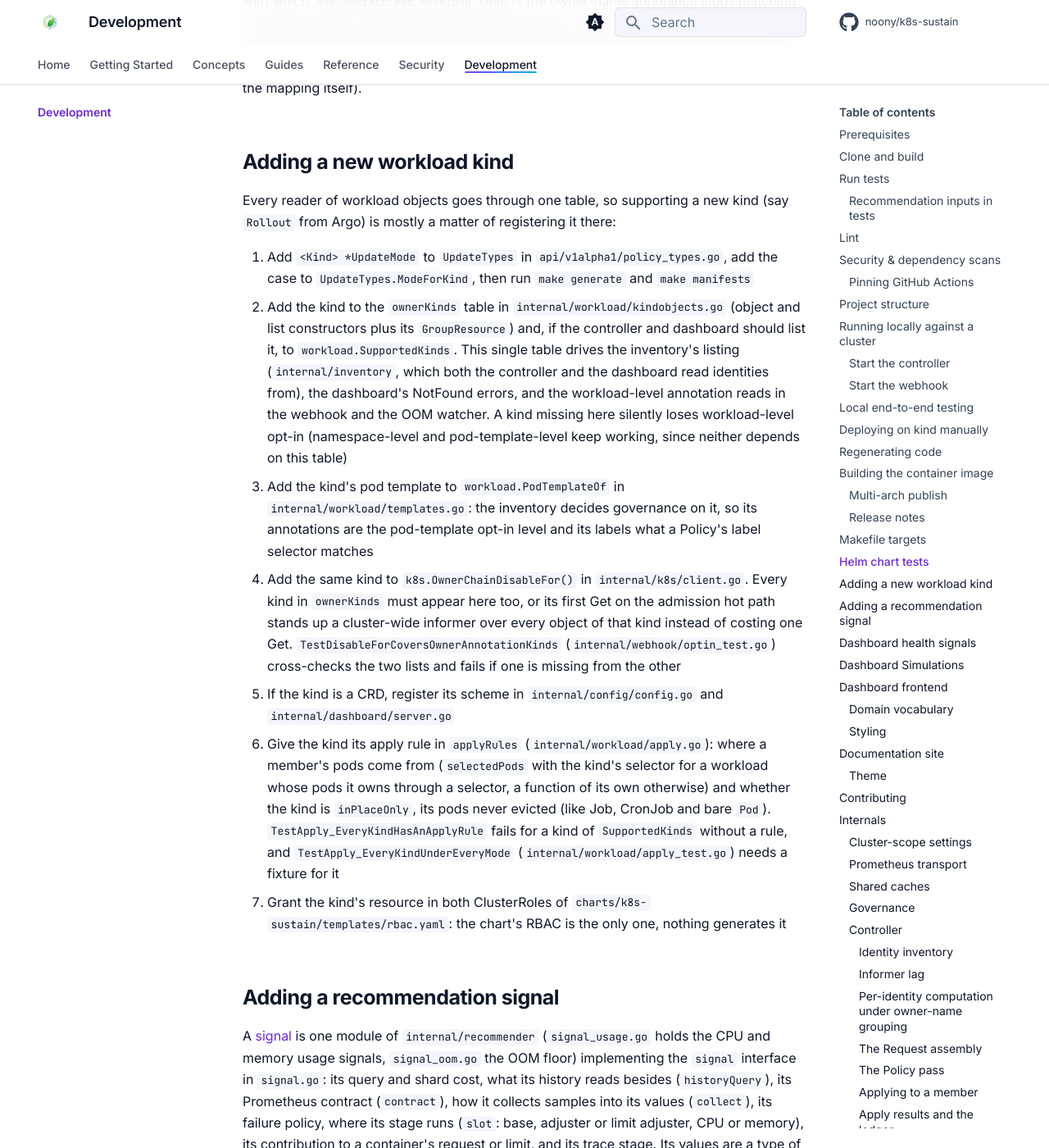
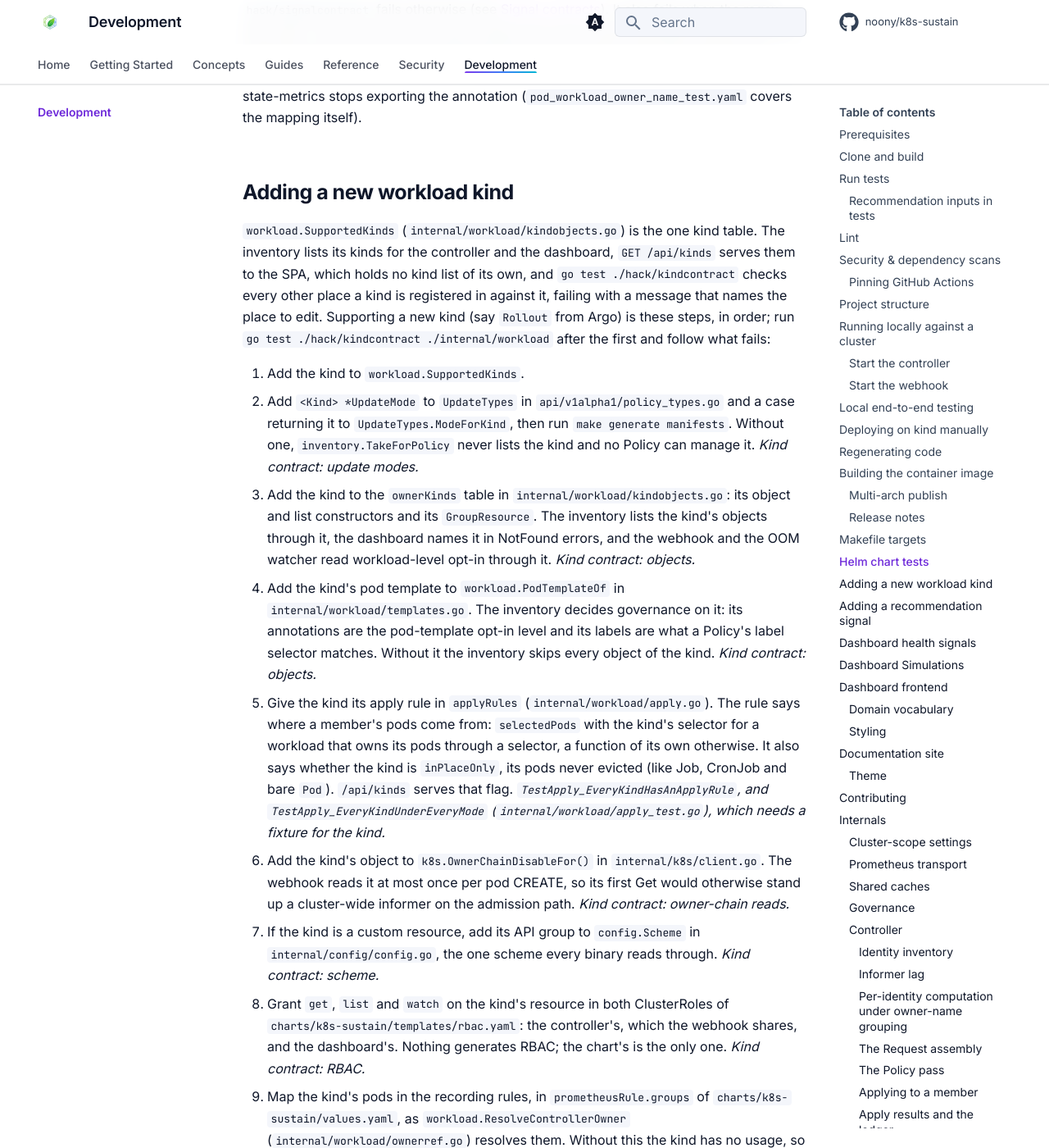
Before and after one commit to noony/k8s-sustain, an MkDocs documentation site: the page built from docs/development.md, in a window 1280 px wide and 1400 px high, scrolled down 8081 px. Shown: the whole window at 82% size. Built offline with MkDocs 1.6.1 and Material for MkDocs 9.7.7, drawn with Linux system fonts in a browser that asks for light colours; comment, search, counter and statistics services are not loaded; the version menu is left out; some of the changed text lies outside the part shown.

Commit message:
docs: rewrite the add-a-kind recipe around the kind contract

```diff
--- a/docs/development.md
+++ b/docs/development.md
@@ -150,6 +150,8 @@ k8s-sustain/
 │   └── k8s-sustain-policies/ # Policy objects chart
 ├── hack/
 │   ├── docscheck/         # Docs drift guards (run by go test)
+│   ├── kindcontract/      # Every place a workload kind is registered in, checked against workload.SupportedKinds (run by go test)
+│   ├── signalcontract/    # The chart checked against every recommendation signal's Prometheus contract (run by go test)
 │   └── scenarios/         # kind end-to-end scenarios
 ├── docs/                  # This documentation
 ├── Dockerfile
@@ -336,16 +338,35 @@ kube-state-metrics stops exporting the annotation
 
 ## Adding a new workload kind
 
-Every reader of workload objects goes through one table, so supporting a new
-kind (say `Rollout` from Argo) is mostly a matter of registering it there:
+`workload.SupportedKinds` (`internal/workload/kindobjects.go`) is the one kind
+table. The inventory lists its kinds for the controller and the dashboard,
+`GET /api/kinds` serves them to the SPA, which holds no kind list of its own,
+and `go test ./hack/kindcontract` checks every other place a kind is
+registered in against it, failing with a message that names the place to edit.
+Supporting a new kind (say `Rollout` from Argo) is these steps, in order; run
+`go test ./hack/kindcontract ./internal/workload` after the first and follow
+what fails:
 
-1. Add `<Kind> *UpdateMode` to `UpdateTypes` in `api/v1alpha1/policy_types.go`, add the case to `UpdateTypes.ModeForKind`, then run `make generate` and `make manifests`
-2. Add the kind to the `ownerKinds` table in `internal/workload/kindobjects.go` (object and list constructors plus its `GroupResource`) and, if the controller and dashboard should list it, to `workload.SupportedKinds`. This single table drives the inventory's listing (`internal/inventory`, which both the controller and the dashboard read identities from), the dashboard's NotFound errors, and the workload-level annotation reads in the webhook and the OOM watcher. A kind missing here silently loses workload-level opt-in (namespace-level and pod-template-level keep working, since neither depends on this table)
-3. Add the kind's pod template to `workload.PodTemplateOf` in `internal/workload/templates.go`: the inventory decides governance on it, so its annotations are the pod-template opt-in level and its labels what a Policy's label selector matches
-4. Add the same kind to `k8s.OwnerChainDisableFor()` in `internal/k8s/client.go`. Every kind in `ownerKinds` must appear here too, or its first Get on the admission hot path stands up a cluster-wide informer over every object of that kind instead of costing one Get. `TestDisableForCoversOwnerAnnotationKinds` (`internal/webhook/optin_test.go`) cross-checks the two lists and fails if one is missing from the other
-5. If the kind is a CRD, register its scheme in `internal/config/config.go` and `internal/dashboard/server.go`
-6. Give the kind its apply rule in `applyRules` (`internal/workload/apply.go`): where a member's pods come from (`selectedPods` with the kind's selector for a workload whose pods it owns through a selector, a function of its own otherwise) and whether the kind is `inPlaceOnly`, its pods never evicted (like Job, CronJob and bare `Pod`). `TestApply_EveryKindHasAnApplyRule` fails for a kind of `SupportedKinds` without a rule, and `TestApply_EveryKindUnderEveryMode` (`internal/workload/apply_test.go`) needs a fixture for it
-7. Grant the kind's resource in both ClusterRoles of `charts/k8s-sustain/templates/rbac.yaml`: the chart's RBAC is the only one, nothing generates it
+1. Add the kind to `workload.SupportedKinds`.
+2. Add `<Kind> *UpdateMode` to `UpdateTypes` in `api/v1alpha1/policy_types.go` and a case returning it to `UpdateTypes.ModeForKind`, then run `make generate manifests`. Without one, `inventory.TakeForPolicy` never lists the kind and no Policy can manage it. *Kind contract: update modes.*
+3. Add the kind to the `ownerKinds` table in `internal/workload/kindobjects.go`: its object and list constructors and its `GroupResource`. The inventory lists the kind's objects through it, the dashboard names it in NotFound errors, and the webhook and the OOM watcher read workload-level opt-in through it. *Kind contract: objects.*
+4. Add the kind's pod template to `workload.PodTemplateOf` in `internal/workload/templates.go`. The inventory decides governance on it: its annotations are the pod-template opt-in level and its labels are what a Policy's label selector matches. Without it the inventory skips every object of the kind. *Kind contract: objects.*
+5. Give the kind its apply rule in `applyRules` (`internal/workload/apply.go`). The rule says where a member's pods come from: `selectedPods` with the kind's selector for a workload that owns its pods through a selector, a function of its own otherwise. It also says whether the kind is `inPlaceOnly`, its pods never evicted (like Job, CronJob and bare `Pod`). `/api/kinds` serves that flag. *`TestApply_EveryKindHasAnApplyRule`, and `TestApply_EveryKindUnderEveryMode` (`internal/workload/apply_test.go`), which needs a fixture for the kind.*
+6. Add the kind's object to `k8s.OwnerChainDisableFor()` in `internal/k8s/client.go`. The webhook reads it at most once per pod CREATE, so its first Get would otherwise stand up a cluster-wide informer on the admission path. *Kind contract: owner-chain reads.*
+7. If the kind is a custom resource, add its API group to `config.Scheme` in `internal/config/config.go`, the one scheme every binary reads through. *Kind contract: scheme.*
+8. Grant `get`, `list` and `watch` on the kind's resource in both ClusterRoles of `charts/k8s-sustain/templates/rbac.yaml`: the controller's, which the webhook shares, and the dashboard's. Nothing generates RBAC; the chart's is the only one. *Kind contract: RBAC.*
+9. Map the kind's pods in the recording rules, in `prometheusRule.groups` of `charts/k8s-sustain/values.yaml`, as `workload.ResolveControllerOwner` (`internal/workload/ownerref.go`) resolves them. Without this the kind has no usage, so its outcome stays NoData.
+    - A pod whose controller is the kind itself: add the kind to the `owner_kind` regex of the direct-owner `k8s_sustain:pod_workload` rule.
+    - A pod owned through an intermediate object, as a Deployment's is through a ReplicaSet: teach `ResolveControllerOwner` the walk. Add the kind to the `kube_<intermediate>_owner` selectors of both `k8s_sustain:pod_workload` and `k8s_sustain:pod_owner_kind_internal`. If the intermediate is itself a supported kind, as a CronJob's Job is, skip its objects owned by the new kind in the inventory's membership filter (`addWorkloads` in `internal/inventory/inventory.go`). Exclude their pods from the direct-owner rule too.
+
+    Cover the mapping with a promtool fixture in `charts/k8s-sustain/tests/promtool/`. *Kind contract: recording rules (the membership filter and the direct-owner rule's exclusion are guarded only by their own tests and fixtures).*
+
+Nothing guards the rest. Each step is optional or e2e:
+
+- Order the kind's evictions in `sortPodsForRecycle` (`internal/workload/patcher.go`), if its pods must be replaced in an order, as a StatefulSet's are.
+- Give the kind a `.kind-<Kind>` badge colour in the dashboard's `src/style.css`; without one its badge is plain.
+- Document it: the update types table in `docs/reference/policy.md` and the guides.
+- Add a scenario to `hack/scenarios/`, listed in `SCENARIOS` in `Makefile.scenarios` and in `hack/scenarios/status.sh`.
 
 ## Adding a recommendation signal
 
```
